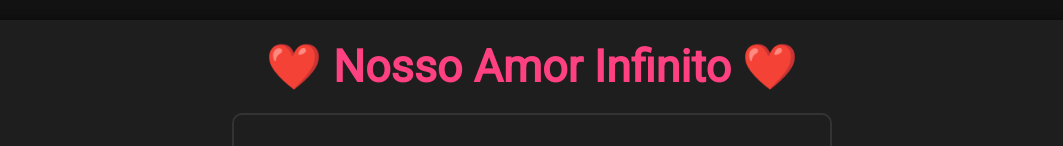
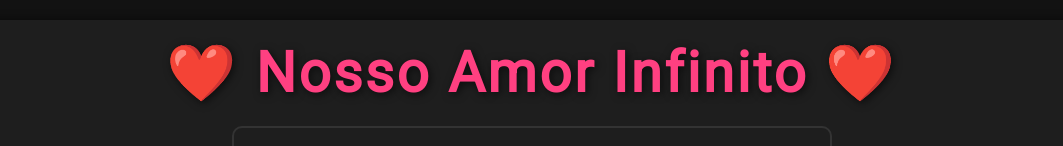
Before and after one commit to jobsvp/contador-de-namoro, a plain HTML site: page index.html in a window 1280 px wide. Shown: the top 146 px of the page, without its empty margins (108-1171 px from the left). Drawn offline with Linux system fonts and the light colour scheme.

Commit message:
Update index.html

```diff
--- a/index.html
+++ b/index.html
@@ -239,6 +239,15 @@
     .modal-button-next {
       right: 30px;
     }
+    h1 {
+  font-size: clamp(2rem, 5vw, 3.5rem);
+  color: #ff4081;
+  text-shadow: 2px 2px 8px rgba(0, 0, 0, 0.6);
+  letter-spacing: 0.05em;
+  margin-bottom: 20px;
+  font-weight: bold;
+}
+
   </style>
 </head>
 <body>
```
